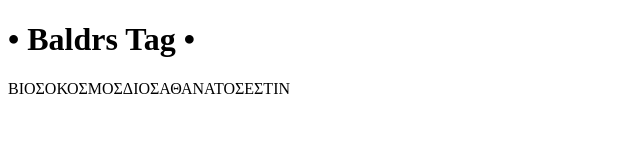
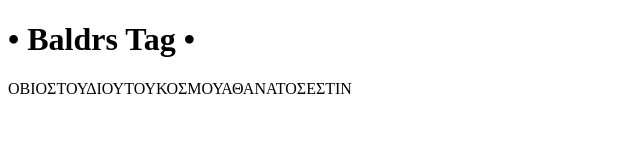
Before and after one commit to Siegfried-Gottlich-Wotansson/Baldrs-Werke, a plain HTML site: page - Die Naturphilosophien - The Sciences of Natural Philosophy -.html in a window 1280 px wide. Shown: the whole page, without its empty margins (0-640 px from the left). Drawn offline with Linux system fonts and the light colour scheme.

Commit message:
Update - Die Naturphilosophien - The Sciences of Natural Philosophy -.html

```diff
--- a/- Die Naturphilosophien - The Sciences of Natural Philosophy -.html
+++ b/- Die Naturphilosophien - The Sciences of Natural Philosophy -.html
@@ -2,7 +2,6 @@
 <html>
   <body>
     <h1> • Baldrs Tag • </h1>
-     <p> ΒΙΟΣΟΚΟΣΜΟΣΔΙΟΣΑΘΑΝΑΤΟΣΕΣΤΙΝ
-       </p>
+     <p> ΟΒΙΟΣΤΟΥΔΙΟΥΤΟΥΚΟΣΜΟΥΑΘΑΝΑΤΟΣΕΣΤΙΝ </p>
          </body>
   </html>
```
